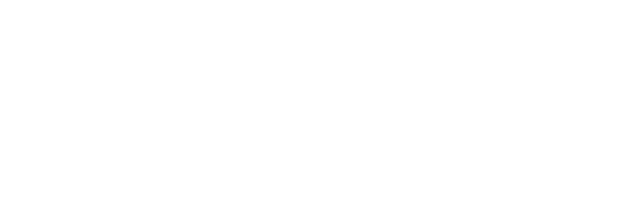
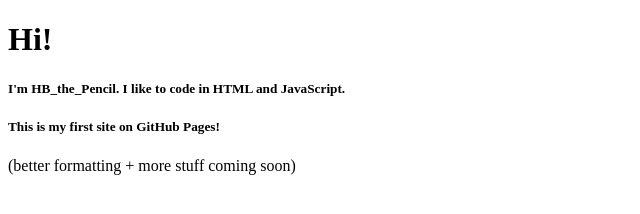
Before and after one commit to HB-the-Pencil/hb-the-pencil.github.io, a plain HTML site: page index.html in a window 1280 px wide. Shown: the whole page, without its empty margins (0-640 px from the left). Drawn offline with Linux system fonts and the light colour scheme.

Commit message:
Add words to my site :D

```diff
--- a/index.html
+++ b/index.html
@@ -1,6 +1,12 @@
 <!DOCTYPE html>
 <html>
     <head>
-        <title>Hi</title>
+        <title>HB_the_Pencil on GitHub :D</title>
     </head>
+    <body>
+        <h1>Hi!</h1>
+        <h5>I'm HB_the_Pencil. I like to code in HTML and JavaScript.</h5>
+        <h5>This is my first site on GitHub Pages!</h5>
+        <p>(better formatting + more stuff coming soon)</p>
+    </body>
 </html>
```
